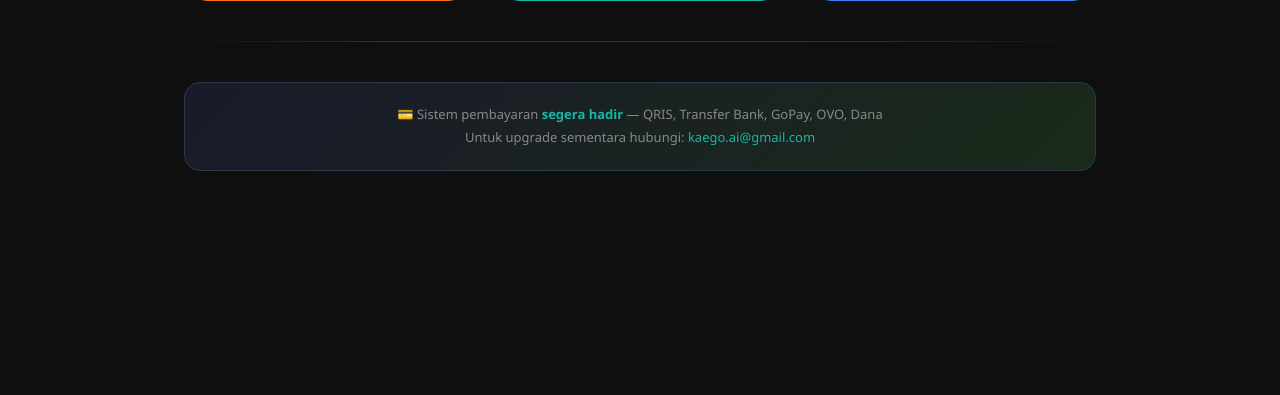
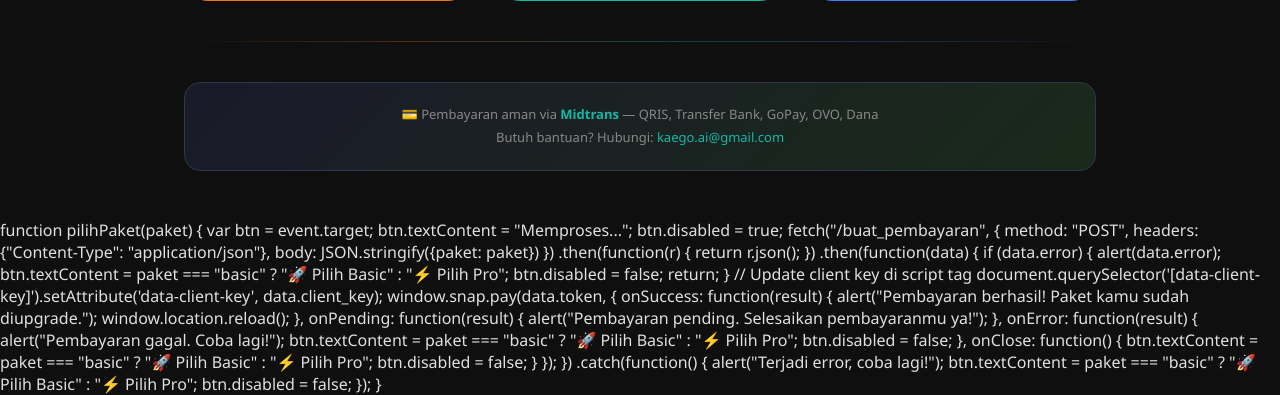
Before and after one commit to kaego-ai/kaego-ai, a Flask app: page /paket in a window 1280 px wide. Shown: the part 803-1198 px from the top of the page. Before the commit the page ends 974 px from the top, so only its background shows below. Run offline with Flask 3, Linux system fonts and the light colour scheme; the visitor is signed in with stand-in values (Sample User, id 1); some libraries are stand-ins or nearby versions.

Commit message:
feat: integrasi Midtrans di halaman paket

```diff
--- a/templates/paket.html
+++ b/templates/paket.html
@@ -5,6 +5,7 @@
     <meta name="viewport" content="width=device-width, initial-scale=1.0">
     <title>Pilih Paket - Kaego AI</title>
     <link rel="icon" type="image/x-icon" href="/static/favicon.ico">
+    <script src="https://app.sandbox.midtrans.com/snap/snap.js" data-client-key=""></script>
     <style>
     * { margin: 0; padding: 0; box-sizing: border-box; }
     body { font-family: 'Segoe UI', Arial, sans-serif; background: #0f0f0f; color: #e0e0e0; min-height: 100vh; }
@@ -138,15 +139,56 @@
         <div class="divider"></div>
 
         <div class="info-box">
-            <p>💳 Sistem pembayaran <strong style="color:#14b8a6;">segera hadir</strong> — QRIS, Transfer Bank, GoPay, OVO, Dana</p>
-            <p>Untuk upgrade sementara hubungi: <a href="mailto:kaego.ai@gmail.com">kaego.ai@gmail.com</a></p>
+            <p>💳 Pembayaran aman via <strong style="color:#14b8a6;">Midtrans</strong> — QRIS, Transfer Bank, GoPay, OVO, Dana</p>
+            <p>Butuh bantuan? Hubungi: <a href="mailto:kaego.ai@gmail.com">kaego.ai@gmail.com</a></p>
         </div>
     </div>
 
-    <script>
-        function pilihPaket(paket) {
-            alert("Sistem pembayaran segera hadir!\nUntuk upgrade sekarang hubungi: kaego.ai@gmail.com");
-        }
-    </script>
+    function pilihPaket(paket) {
+        var btn = event.target;
+        btn.textContent = "Memproses...";
+        btn.disabled = true;
+
+        fetch("/buat_pembayaran", {
+            method: "POST",
+            headers: {"Content-Type": "application/json"},
+            body: JSON.stringify({paket: paket})
+        })
+        .then(function(r) { return r.json(); })
+        .then(function(data) {
+            if (data.error) {
+                alert(data.error);
+                btn.textContent = paket === "basic" ? "🚀 Pilih Basic" : "⚡ Pilih Pro";
+                btn.disabled = false;
+                return;
+            }
+            // Update client key di script tag
+            document.querySelector('[data-client-key]').setAttribute('data-client-key', data.client_key);
+
+            window.snap.pay(data.token, {
+                onSuccess: function(result) {
+                    alert("Pembayaran berhasil! Paket kamu sudah diupgrade.");
+                    window.location.reload();
+                },
+                onPending: function(result) {
+                    alert("Pembayaran pending. Selesaikan pembayaranmu ya!");
+                },
+                onError: function(result) {
+                    alert("Pembayaran gagal. Coba lagi!");
+                    btn.textContent = paket === "basic" ? "🚀 Pilih Basic" : "⚡ Pilih Pro";
+                    btn.disabled = false;
+                },
+                onClose: function() {
+                    btn.textContent = paket === "basic" ? "🚀 Pilih Basic" : "⚡ Pilih Pro";
+                    btn.disabled = false;
+                }
+            });
+        })
+        .catch(function() {
+            alert("Terjadi error, coba lagi!");
+            btn.textContent = paket === "basic" ? "🚀 Pilih Basic" : "⚡ Pilih Pro";
+            btn.disabled = false;
+        });
+    }
 </body>
 </html>
```
